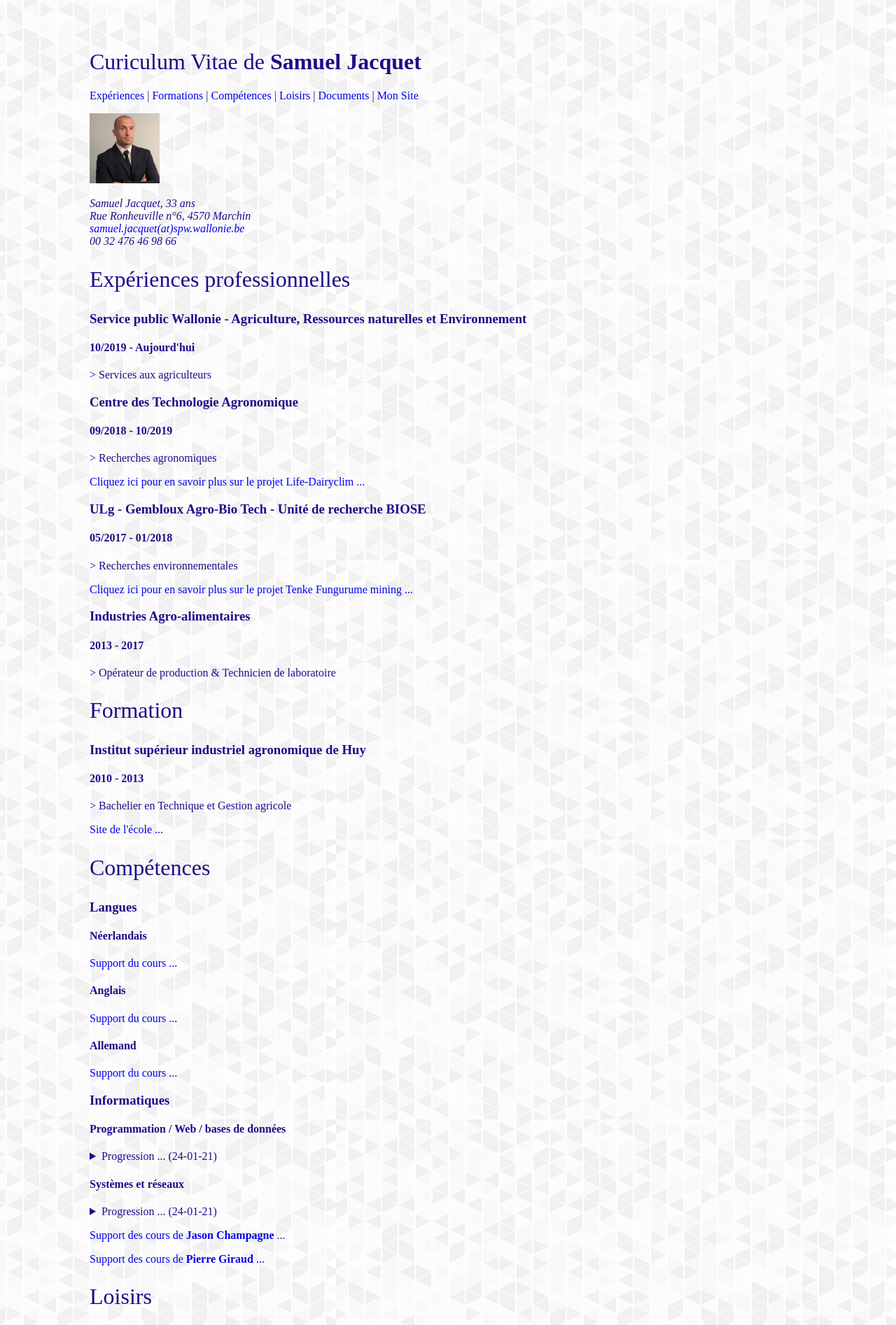
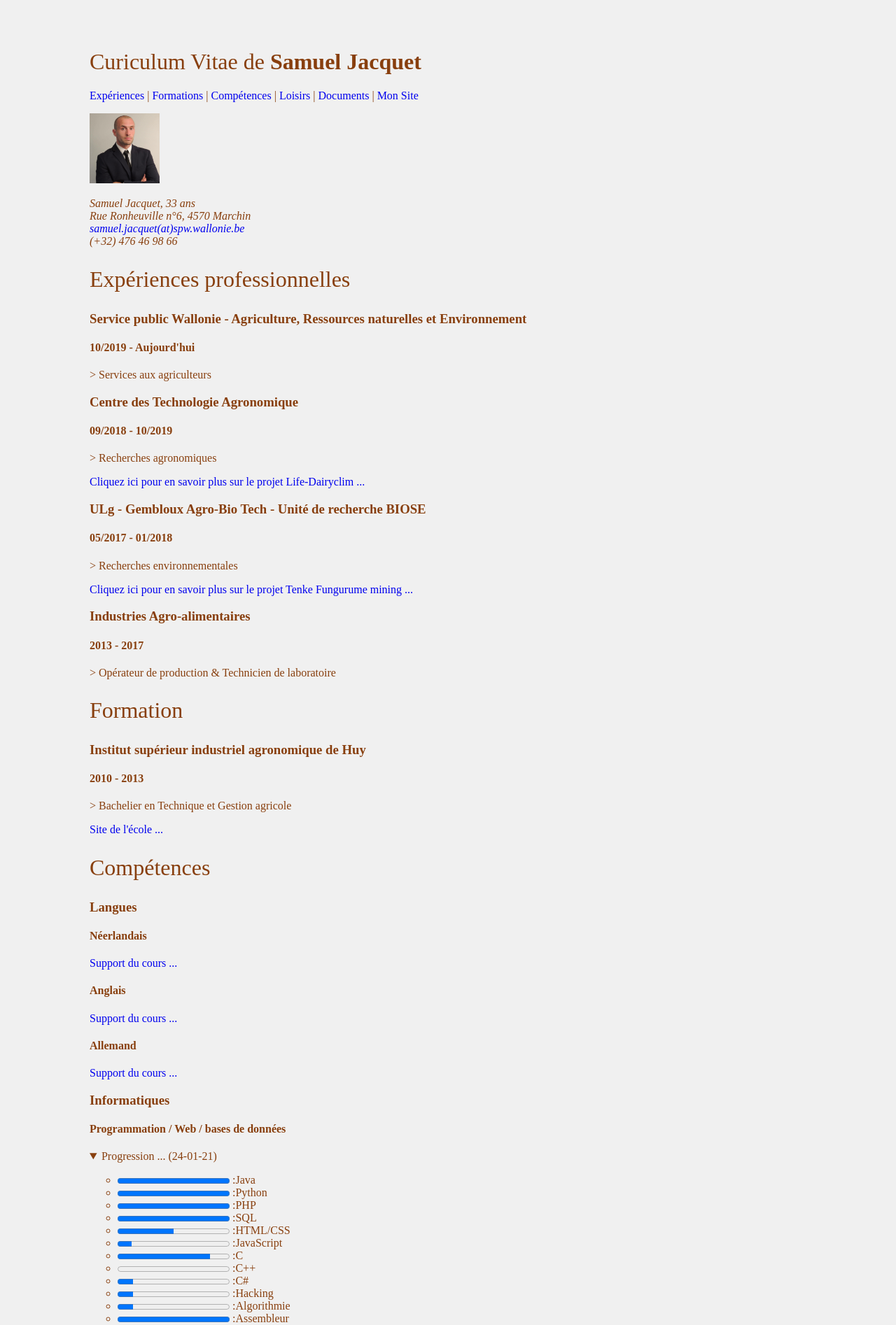
Before and after one commit to js202005082300/samuel.jacquet, a PHP site: page /cv.html in a window 1280 px wide. Shown: the top 1894 px of the page at 70% size. Run offline with PHP 8.4, Linux system fonts and the light colour scheme.

Commit message:
Mise à jour

```diff
--- a/cv.html
+++ b/cv.html
@@ -29,7 +29,7 @@
 				<p>Samuel Jacquet, 33 ans<br>
 				Rue Ronheuville n°6, 4570 Marchin<br>
 				<a href="mailto:js201910271836@outlook.com">samuel.jacquet(at)spw.wallonie.be</a><br>
-				00 32 476 46 98 66</p>
+				(+32) 476 46 98 66</p>
 			</address>
 		</div>
 
@@ -117,7 +117,7 @@
 			<section id="informatiques">
 				<h3>Informatiques</h3>
 				<h4>Programmation / Web / bases de données</h4>
-				<details>
+				<details open>
 				<summary>Progression ... <time datetime="2021-01-24">(24-01-21)</summary>
 				<div>
 					<ul type="circle">
@@ -138,7 +138,7 @@
 				</div>
 				</details>
 				<h4>Systèmes et réseaux</h4>
-				<details>
+				<details open>
 					<summary>Progression ... <time datetime="2021-01-24">(24-01-21)</time></summary>
 					<div>
 						<ul type="circle">
@@ -165,7 +165,7 @@
 		<section id="loisirs">
 			<h2>Loisirs</h2>
 			<figure>
-				<img src="images/trail.png" alt="Trail" width="150" width="auto">
+				<img src="images/trail.jpg" alt="Trail" width="150" width="auto">
 				<figcaption>Trail</figcaption>
 			</figure>
 			<figure>
--- a/main.css
+++ b/main.css
@@ -34,9 +34,9 @@ p {
 
 body {
 	/* font-family: 'learning_curve', 'Trebuchet MS', 'serif'; */
-    background-color: #0E8858;
-	color: #1B0E88;
-	background: url("images/fond05.jpg") scroll repeat top right;
+    background-color:;
+	color: #883f0e;
+	background: rgb(240, 240, 240) scroll repeat top right;
 	margin: 70px auto;
     width: 80%;
 }
```
Also changed, not shown: images/trail.PNG (deleted), images/trail.jpg (added).
